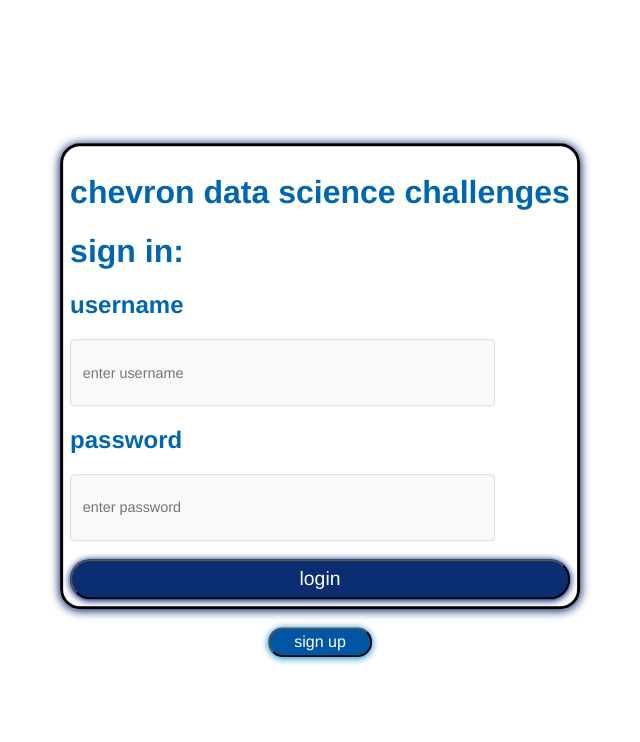
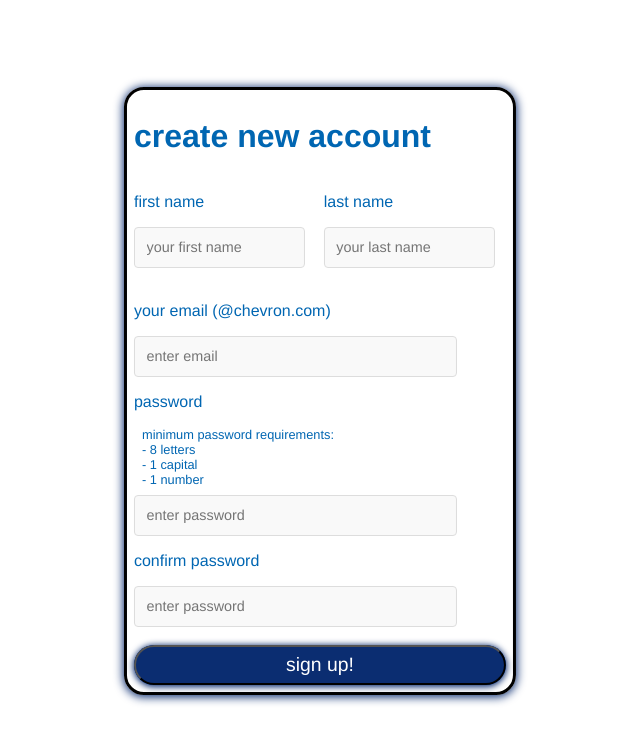
Before and after one commit to augustvendegna/chevron-datascience, an Angular app: page / in a window 1280 px wide. Both pictures are taken after a click on the button "sign up". Shown: the top 742 px of the page, without its empty margins (320-960 px from the left). Built offline with nearby package versions, Linux system fonts and the light colour scheme.

Commit message:
added functionality to sign up button. created new usser page.

```diff
--- a/src/app/app.component.ts
+++ b/src/app/app.component.ts
@@ -1,4 +1,7 @@
+
 import { Component } from '@angular/core';
+import { LoginComponent } from './login/login.component';
+
 
 @Component({
   selector: 'app-root',
@@ -7,4 +10,14 @@
 })
 export class AppComponent {
   title = 'websiteOne';
+
+  public isSignedin: boolean;
+  public login: LoginComponent;
+
+  constructor(){
+    this.isSignedin = false;
+    this.login = new LoginComponent;
+
+  }
+
 }
--- a/src/app/app.module.ts
+++ b/src/app/app.module.ts
@@ -5,20 +5,18 @@
 import { AppComponent } from './app.component';
 import { LoginComponent } from './login/login.component';
 import { FormsModule } from '@angular/forms';
-import { CreateAccountComponent } from './create-account/create-account.component';
 
 @NgModule({
   declarations: [
     AppComponent,
-    LoginComponent,
-    CreateAccountComponent
+    LoginComponent
   ],
   imports: [
     BrowserModule,
     AppRoutingModule,
     FormsModule
   ],
-  providers: [],
+  providers: [LoginComponent],
   bootstrap: [AppComponent]
 })
 export class AppModule { }
--- a/src/app/create-account/create-account.component.html
+++ /dev/null
@@ -1 +0,0 @@
-<p>create-account works!</p>
--- a/src/app/login/login.component.html
+++ b/src/app/login/login.component.html
@@ -1,12 +1,12 @@
-<div >
+<div *ngIf="!clickedSignUp">
 
     <div class = "parent">
         <div class = "child">
             <h1 class = "title"> chevron data science challenges </h1>
             <h1>sign in:</h1>
-            <h2>username</h2>
+            <h2>email</h2>
 
-            <input class="input" type="text" placeholder='enter username' [(ngModel)]="username"><br>
+            <input class="input" type="text" placeholder='enter email' [(ngModel)]="username"><br>
 
             <h2>password</h2>
             <input class="input" type="text" placeholder='enter password' [(ngModel)]="password"><br><br>
@@ -18,3 +18,41 @@
         <button class ="signUp"(click) = "onSignUpClick()"> sign up</button>
     </div>
 </div>
+
+<div *ngIf="clickedSignUp">
+
+    <div class = "parent">
+        <div class = "child">
+            <h1 class = "title"> create new account </h1>
+            <div class="two-col">
+                <div class="first">
+                    <p>first name</p>
+                    <input class="input" type="text" placeholder='your first name' [(ngModel)]="username">
+                </div>
+                <div class="last">
+                    <p>last name</p>
+                    <input class="input" type="text" placeholder='your last name' [(ngModel)]="username">
+                </div>
+            </div><br>
+
+            <p>your email (@chevron.com)</p>
+            <input class="input" type="text" placeholder='enter email' [(ngModel)]="password">
+
+            <p>password</p>
+            <body>
+                minimum password requirements: <br>
+                 - 8 letters <br>
+                 - 1 capital<br>
+                 - 1 number<br>
+
+            </body>
+            <input class="input" type="text" placeholder='enter password' [(ngModel)]="password">
+            <p>confirm password</p>
+            <input class="input" type="text" placeholder='enter password' [(ngModel)]="password"><br><br>
+            <div class = "button">
+                <button class="button"(click) = "login()"> sign up!</button>
+            </div>
+
+        </div><br>
+    </div>
+</div>
--- a/src/app/login/login.component.scss
+++ b/src/app/login/login.component.scss
@@ -94,7 +94,7 @@
 	-webkit-appearance: none;
 	width: 80%;
 	max-width: 425px;
-	min-height: calc(0.9em + (0.8em * 2) + 0.4em);
+	min-height: calc(0.2em + (0.2em * 2) + 0.2em);
 
 	padding: 0.8em;
 	font-size: 0.9em;
@@ -106,3 +106,22 @@
 	background: #f9f9f9;
 	transition: background 0.25s, border-color 0.25s, color 0.25s;
 }
+
+.two-col {
+  overflow: hidden;
+}
+.two-col .first,
+.two-col .last {
+    width: 49%;
+}
+
+.two-col .first{
+  float:left;
+}
+.two-col .last{
+  float:right;
+}
+
+body {
+  font-size: 80%;
+}
--- a/src/app/login/login.component.ts
+++ b/src/app/login/login.component.ts
@@ -1,4 +1,5 @@
 import { Component } from '@angular/core';
+import { AppComponent } from '../app.component';
 
 @Component({
   selector: 'app-login',
@@ -8,6 +9,7 @@
 export class LoginComponent {
   public username: string;
   public password: string;
+  public clickedSignUp: boolean;
   // const { Pool, Client } = require("pg"); // idk what that is
   //Client = require("pg");
   dbCreds = {
@@ -18,16 +20,20 @@
   };
 
   constructor(){
+    this.clickedSignUp = false;
   }
 
   public onSignUpClick(){
 
+    this.clickedSignUp = true;
+    console.log(this.clickedSignUp);
+
   }
 
   public login() {
+    //console.log('Username: ' + this.username);
+    //console.log('Password: ' + this.password);
 
-    console.log('Username: ' + this.username);
-    console.log('Password: ' + this.password);
     //this.writeCreds();
   }
 
```
Also changed, not shown: src/app/create-account/create-account.component.ts (deleted, +0 -10 lines), src/app/app.component.html (line endings or trailing spaces), src/app/create-account/create-account.component.scss (deleted), 1 other file (tests, documents, lock files or other folders).
